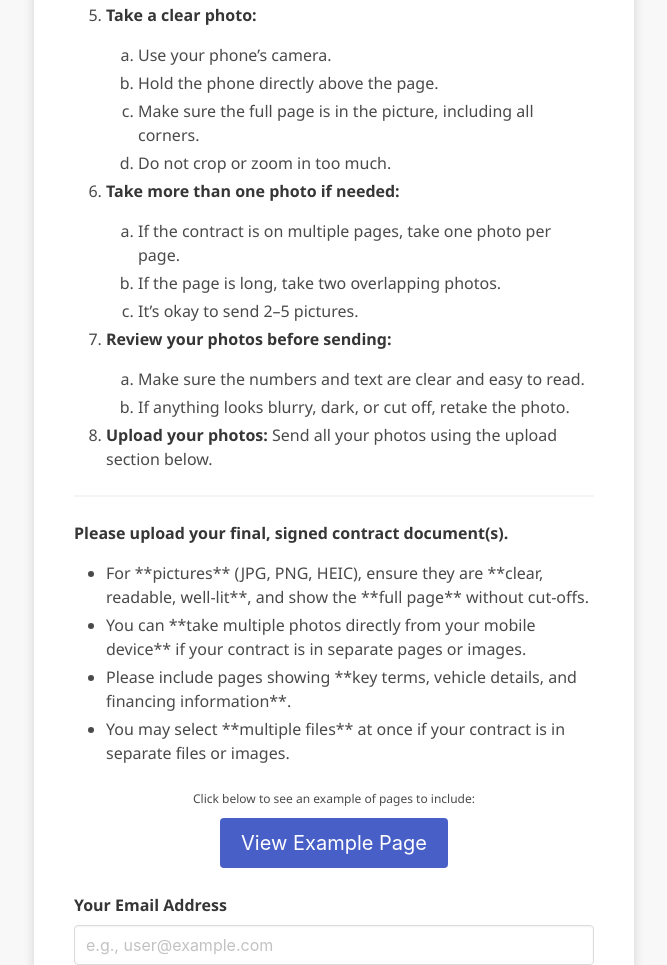
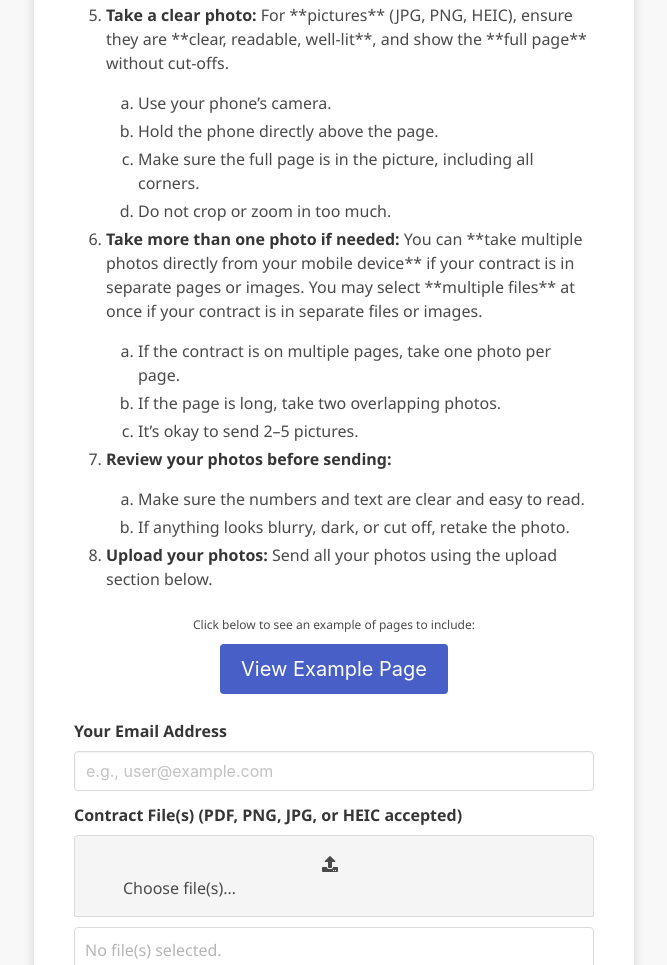
Before and after one commit to Mpbac/Auto_contract_uploader, a plain HTML site: page index.html in a window 1280 px wide. Shown: the part 906-1871 px from the top of the page, without its empty margins (306-973 px from the left). Drawn offline with nearby package versions, Linux system fonts and the light colour scheme.

Commit message:
Update index.html

```diff
--- a/index.html
+++ b/index.html
@@ -183,7 +183,7 @@
                 </ol>
             </li>
             <li><strong>Find the right page(s) in the contract:</strong> Look for pages that include:
-                <ul>
+                   <ol type="a">
                     <li>Dealer name and address</li>
                     <li>Vehicle details (make, model, year, VIN)</li>
                     <li>Total vehicle price</li>
@@ -193,10 +193,10 @@
                     <li>Fees and taxes</li>
                     <li>Add-on products (warranty, gap insurance, paint protection, etc.)</li>
                     <li>Down payment and trade-in value</li>
-                </ul>
+                </ol>
             </li>
             <li><strong>Look at the example:</strong> To better locate these items, please look at the sample contract by clicking "View Example Page" below.</li>
-            <li><strong>Take a clear photo:</strong>
+            <li><strong>Take a clear photo:</strong> For **pictures** (JPG, PNG, HEIC), ensure they are **clear, readable, well-lit**, and show the **full page** without cut-offs.
                 <ol type="a">
                     <li>Use your phone’s camera.</li>
                     <li>Hold the phone directly above the page.</li>
@@ -204,7 +204,7 @@
                     <li>Do not crop or zoom in too much.</li>
                 </ol>
             </li>
-            <li><strong>Take more than one photo if needed:</strong>
+            <li><strong>Take more than one photo if needed:</strong> You can **take multiple photos directly from your mobile device** if your contract is in separate pages or images. You may select **multiple files** at once if your contract is in separate files or images.
                 <ol type="a">
                     <li>If the contract is on multiple pages, take one photo per page.</li>
                     <li>If the page is long, take two overlapping photos.</li>
@@ -219,14 +219,6 @@
             </li>
             <li><strong>Upload your photos:</strong> Send all your photos using the upload section below.</li>
         </ol>
-        <hr>
-        <p><strong>Please upload your final, signed contract document(s).</strong></p>
-        <ul>
-            <li>For **pictures** (JPG, PNG, HEIC), ensure they are **clear, readable, well-lit**, and show the **full page** without cut-offs.</li>
-            <li>You can **take multiple photos directly from your mobile device** if your contract is in separate pages or images.</li>
-            <li>Please include pages showing **key terms, vehicle details, and financing information**.</li>
-            <li>You may select **multiple files** at once if your contract is in separate files or images.</li>
-        </ul>
     </div>
 
     <div class="example-button-container">
```
